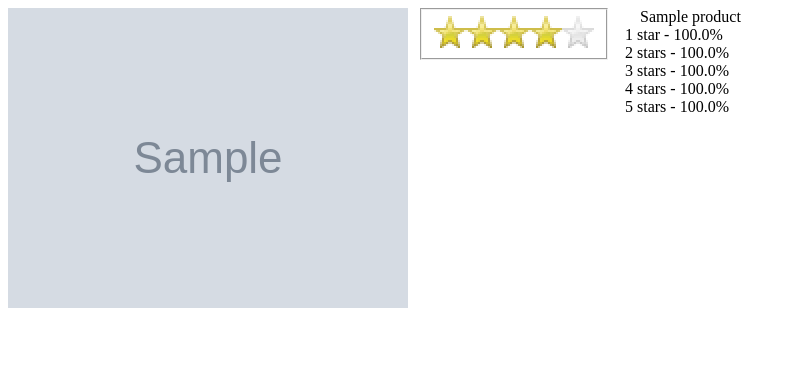
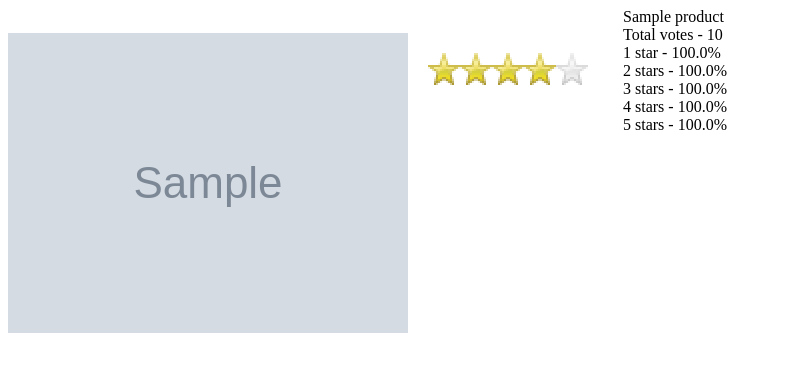
Before and after one commit to jeffbean/sizeupsnacks, a Flask app: template templates/snacks.html in a window 1280 px wide. Shown: the top 372 px of the page, without its empty margins (0-796 px from the left). Run offline with Flask 2, Linux system fonts and the light colour scheme; the template is opened without the code that fills it: most values are stand-ins (such as "Sample title", 1, 10 or a date in 2020); grey boxes marked "Sample" are stand-in pictures; some libraries are stand-ins or nearby versions.

Commit message:
Removed borders; Added total votes

```diff
--- a/static/javascript/base.js
+++ b/static/javascript/base.js
@@ -42,9 +42,13 @@ var SUS = (function() {
             $.post($this.data('posturl')).done(function(data) {
                 console.debug('finished posting');
                 console.debug('Got data: ', data);
-                var $jqueryStatsText = $parent.siblings('.jqueryStats').children('.jqueryStatsText')
+                var $jqueryStatsText = $parent.siblings('.jqueryStats').children('.jqueryStatsText');
                 $jqueryStatsText.children('div').not('.jqueryProductName').each(function(index) {
-                    $(this).text(index + ' stars - ' + (data['votes_by_star'][index]/data['votes']).toFixed(2) * 100 + '%');
+                    if (index == 0) {
+                        $(this).text('Total votes - ' + data['votes']);
+                    } else {
+                        $(this).text(index + ' stars - ' + ((data['votes_by_star'][index-1]/data['votes']) * 100).toFixed(2) + '%');
+                    }
                 });
                 $parent.data('cooldown', true);
                 console.log($this.is(':checked'));
--- a/templates/snacks.html
+++ b/templates/snacks.html
@@ -11,23 +11,24 @@
     {% if products %}
         {% for key, product in products.items() %}
             <div class="test">
-                <img class="productImage" src="{{ product.image_url }}"/>
+                <img style="padding-top:25px" class="productImage" src="{{ product.image_url }}"/>
                 {% with url_prefix = "/api/products/" + key + "/rank/" %}
-                <fieldset class="rating" title="{{ product.rating }} stars">
+                <div style="padding-left: 10px; padding-top:45px" class="rating" title="{{ product.rating }} stars">
                     <span title="Awful" data-posturl="{{ url_prefix }}1" style="float:left" class="star">{{ min(1, product.rating) }}</span>
                     <span title="Bad" data-posturl="{{ url_prefix }}2" style="float:left" class="star">{{ min(1, product.rating - 1) }}</span>
                     <span title="Average" data-posturl="{{ url_prefix }}3" style="float:left" class="star">{{ min(1, (product.rating - 2)) }}</span>
                     <span title="Good" data-posturl="{{ url_prefix }}4" style="float:left" class="star">{{ min(1, (product.rating - 3)) }}</span>
                     <span title="Awesome" data-posturl="{{ url_prefix }}5" style="float:left" class="star">{{ product.rating - 4 }}</span>
-                </fieldset>
+                </div>
                 <div class="jqueryStats">
-                    <span class="jqueryStatsText" style="padding-left: 15px; float: left">
-                        <div class="jqueryProductName" style="padding-left: 15px; float: left">{{ product.product_name }}</div>
-                        <div>1 star - {{ product.votes_by_star[0]/product.votes|round(2, 'common') * 100 }}%</div>
-                        <div>2 stars - {{ product.votes_by_star[1]/product.votes|round(2, 'common') * 100 }}%</div>
-                        <div>3 stars - {{ product.votes_by_star[2]/product.votes|round(2, 'common') * 100 }}%</div>
-                        <div>4 stars - {{ product.votes_by_star[3]/product.votes|round(2, 'common') * 100 }}%</div>
-                        <div>5 stars - {{ product.votes_by_star[4]/product.votes|round(2, 'common') * 100 }}%</div>
+                    <span class="jqueryStatsText" style="padding-left: 35px; float: left">
+                        <div class="jqueryProductName">{{ product.product_name }}</div>
+                        <div>Total votes - {{ product.votes }}</div>
+                        <div>1 star - {{ ((product.votes_by_star[0]/product.votes) * 100)|round(2, 'common') }}%</div>
+                        <div>2 stars - {{ ((product.votes_by_star[1]/product.votes) * 100)|round(2, 'common') }}%</div>
+                        <div>3 stars - {{ ((product.votes_by_star[2]/product.votes) * 100)|round(2, 'common') }}%</div>
+                        <div>4 stars - {{ ((product.votes_by_star[3]/product.votes) * 100)|round(2, 'common') }}%</div>
+                        <div>5 stars - {{ ((product.votes_by_star[4]/product.votes)* 100)|round(2, 'common') }}%</div>
                     </span>
                 </div>
                 {% endwith %}
```
Also changed, not shown: static/base.css (+0 -51 lines).
